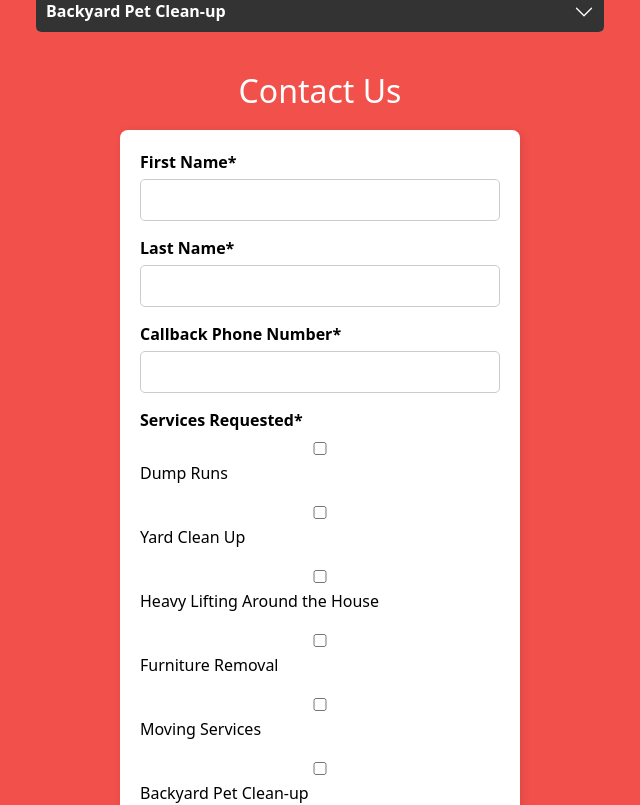
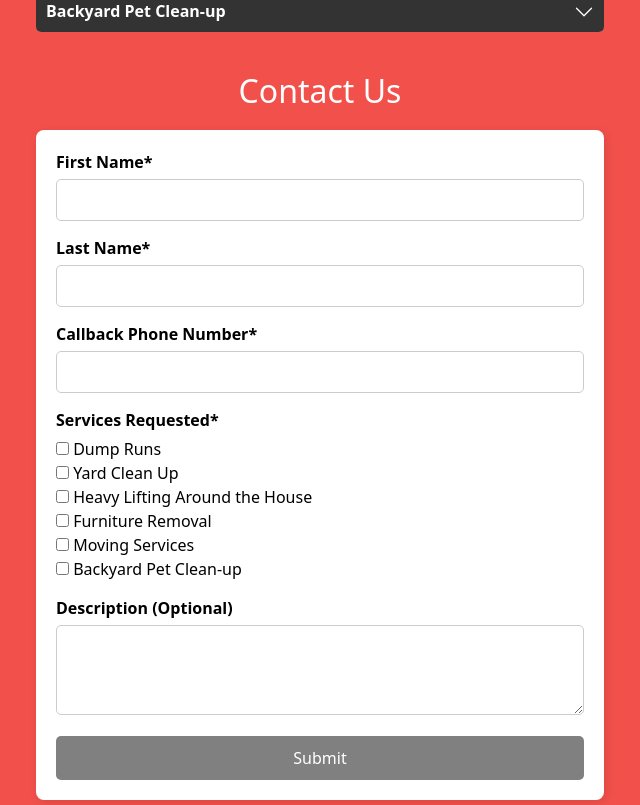
Before and after one commit to Milan03/dukes-removal-services, an Angular app: page / in a window 1280 px wide. Shown: the part 1000-1805 px from the top of the page, without its empty margins (320-960 px from the left). Built offline with nearby package versions, Linux system fonts and the light colour scheme.

Commit message:
Fixed contact form styling

```diff
--- a/src/app/app.component.html
+++ b/src/app/app.component.html
@@ -125,7 +125,7 @@
               <label>Services Requested*</label>
               <div *ngFor="let service of services">
                 <input type="checkbox" [value]="service" (change)="toggleService(service, $event)">
-                <p>{{ service }}</p>
+                {{ service }}
               </div>
             </div>
 
--- a/src/app/app.component.scss
+++ b/src/app/app.component.scss
@@ -132,7 +132,7 @@ section {
     /* Adjusted lighter red */
     color: black;
     text-align: left;
-    max-width: 400px;
+    max-width: 100%;
     margin: 20px auto;
     padding: 20px;
     background: white;
@@ -152,10 +152,13 @@ label {
 
 input,
 textarea {
-    width: 100%;
     padding: 8px;
     border: 1px solid #ccc;
     border-radius: 5px;
+}
+
+#firstName, #lastName, #phone, #description {
+    width: 100%;
 }
 
 small {
```
